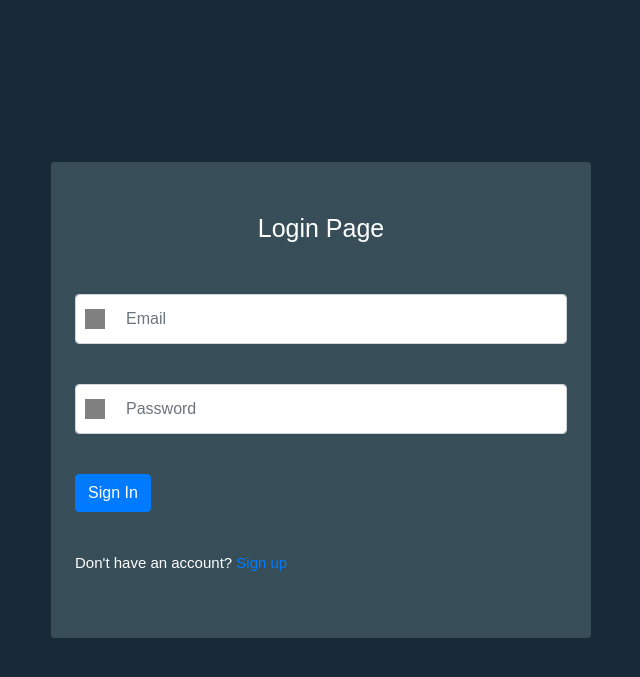
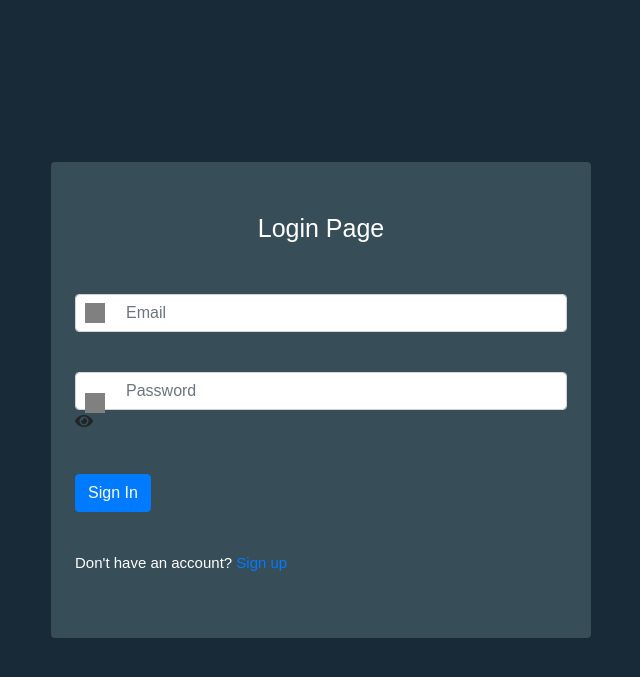
Before and after one commit to theodreh/resume_format, a Django app: page /signin in a window 1280 px wide. Shown: the top 677 px of the page, without its empty margins (304-944 px from the left). Run offline with Django 3.2, Linux system fonts and the light colour scheme; some libraries are stand-ins or nearby versions; grey boxes are pictures that could not be loaded.

Commit message:
Update sign_in.html

```diff
--- a/resume_format/authentication/templates/authentication/sign_in.html
+++ b/resume_format/authentication/templates/authentication/sign_in.html
@@ -6,6 +6,8 @@
     <meta name="viewport" content="width=device-width, initial-scale=1">
     <link rel="stylesheet" href="https://maxcdn.bootstrapcdn.com/bootstrap/4.0.0/css/bootstrap.min.css" integrity="sha384-Gn5384xqQ1aoWXA+058RXPxPg6fy4IWvTNh0E263XmFcJlSAwiGgFAW/dAiS6JXm" crossorigin="anonymous">
     <script type="text/javascript" src="https://code.jquery.com/jquery-1.7.1.min.js"></script>
+    <link rel="stylesheet" href="https://cdn.jsdelivr.net/npm/bootstrap@4.6.0/dist/css/bootstrap.min.css" integrity="sha384-B0vP5xmATw1+K9KRQjQERJvTumQW0nPEzvF6L/Z6nronJ3oUOFUFpCjEUQouq2+l" crossorigin="anonymous" />
+    <link rel="stylesheet" href="https://use.fontawesome.com/releases/v5.7.2/css/all.css" integrity="sha384-fnmOCqbTlWIlj8LyTjo7mOUStjsKC4pOpQbqyi7RrhN7udi9RwhKkMHpvLbHG9Sr" crossorigin="anonymous" />
     <link rel="stylesheet" href="static/authentication/css/style.css">
 </head>
 <body>
@@ -26,6 +28,10 @@
                         <div class="col-lg-12">
                             <label class="image-replace password">Password</label>
                             <input type="password" class="form-control full-width has-padding has-border" id="user_password" placeholder="Password">
+                            <span class="show_password password_eye_btn">
+                              <i class="fas fa-eye " id="show_eye"></i>
+                              <i class="fas fa-eye-slash d-none " id="hide_eye"></i>
+                            </span>
                             <span id="password-error" class="error-message"></span>
                         </div>
                     </div>
```
